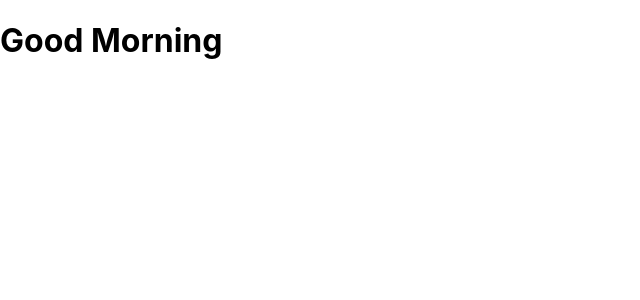
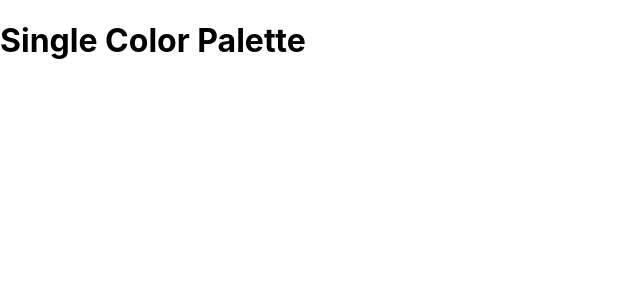
Before and after one commit to BedeMS/ColorPickerReact, a React (Create React App) app in the folder colors-app/: page /palette/flat-ui-colors-american/americanriver in a window 1280 px wide. Shown: the top 300 px of the page, without its empty margins (0-640 px from the left). Built offline with nearby package versions, Linux system fonts and the light colour scheme.

Commit message:
Add SingleColorPalette and Link

```diff
--- a/colors-app/src/App.js
+++ b/colors-app/src/App.js
@@ -2,6 +2,7 @@
 import { Route, Switch } from "react-router-dom";
 import Palette from "./Palette";
 import PaletteList from "./PaletteList";
+import SingleColorPalette from "./SingleColorPalette"
 import { generatePalette } from "./color-helpers";
 import seedColors from "./seedColors";
 
@@ -33,7 +34,7 @@
             />
           )}
         />
-        <Route path="/palette/:paletteId/:colorId" render={() => <h1>Good Morning</h1>} />
+        <Route path="/palette/:paletteId/:colorId" render={() => <SingleColorPalette />} />
       </Switch>
       /* <div className="App">
         <Palette palette={generatePalette(seedColors[2])} />
--- a/colors-app/src/ColorBox.js
+++ b/colors-app/src/ColorBox.js
@@ -17,7 +17,7 @@
     });
   }
   render() {
-    const { name, background } = this.props;
+    const { name, background, paletteId, id } = this.props;
     return (
       <CopyToClipboard text={background} onCopy={this.changeCopyState}>
         <div style={{ background }} className="ColorBox">
@@ -35,7 +35,7 @@
             </div>
             <button className="copy-button">Copy</button>
           </div>
-          <Link to="/" onClick={e => e.stopPropagation()}>
+          <Link to={`/palette/${paletteId}/${id}`} onClick={(e) => e.stopPropagation()}>
             <span className="see-more">More</span>
           </Link>
         </div>
--- a/colors-app/src/Palette.js
+++ b/colors-app/src/Palette.js
@@ -15,17 +15,22 @@
     this.setState({ level });
   }
   changeFormat(val) {
-    this.setState({format: val})
+    this.setState({ format: val });
   }
   render() {
     const { level, format } = this.state;
-    const { colors, palatteName, emoji } = this.props.palette;
+    const { colors, palatteName, emoji, id } = this.props.palette;
     const colorBoxes = colors[level].map((color) => (
-      <ColorBox background={color[format]} name={color.name} key={color.id} />
+      <ColorBox
+        background={color[format]}
+        name={color.name}
+        key={color.id}
+        id={color.id}
+        paletteId={id}
+      />
     ));
     return (
       <div className="Palette">
-
         <Navbar
           level={level}
           changeLevel={this.changeLevel}
--- /dev/null
+++ b/colors-app/src/SingleColorPalette.js
@@ -0,0 +1,11 @@
+import React, { Component } from 'react'
+
+export default class SingleColorPalette extends Component {
+    render() {
+        return (
+            <div>
+                <h1>Single Color Palette</h1>
+            </div>
+        )
+    }
+}
```
Also changed, not shown: 1 other file (tests, documents, lock files or other folders).
